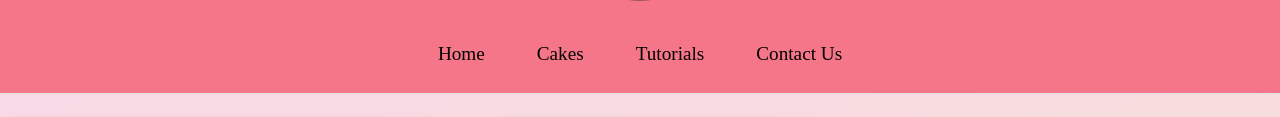
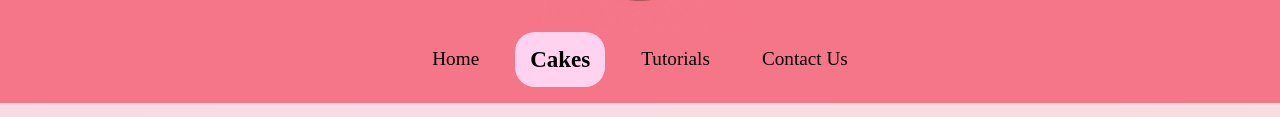
Before and after one commit to andreiimm/Website, a plain HTML site: page Cakes.html in a window 1280 px wide. Shown: the part 184-301 px from the top of the page. Drawn offline with nearby package versions, Linux system fonts and the light colour scheme.

Commit message:
Update Cakes.html

```diff
--- a/Cakes.html
+++ b/Cakes.html
@@ -147,14 +147,23 @@
 
     <!-- Script for highlighting the active navigation link -->
     <script>
+  // Get the current page file name (without the slash)
+  const currentPage = window.location.pathname.split('/').pop();
+
+  // Get all the links in the navigation
   const navLinks = document.querySelectorAll('.nav-link');
-        const currentPage = window.location.pathname;
+
+  // Loop through all links
   navLinks.forEach(link => {
+    // If the link href matches the current page, add the 'active' class
     if (link.getAttribute('href') === currentPage) {
-                link.classList.add('active'); // Add active class to the current page link
+      link.classList.add('active');
+    } else {
+      link.classList.remove('active');
     }
   });
 </script>
+
 
     <!-- Bootstrap JS for responsive functionality -->
     <script src="https://cdn.jsdelivr.net/npm/bootstrap@5.3.3/dist/js/bootstrap.bundle.min.js" integrity="sha384-YvpcrYf0tY3lHB60NNkmXc5s9fDVZLESaAA55NDzOxhy9GkcIdslK1eN7N6jIeHz" crossorigin="anonymous"></script>
```
Lines whose indentation alone changed are shown as unchanged.
